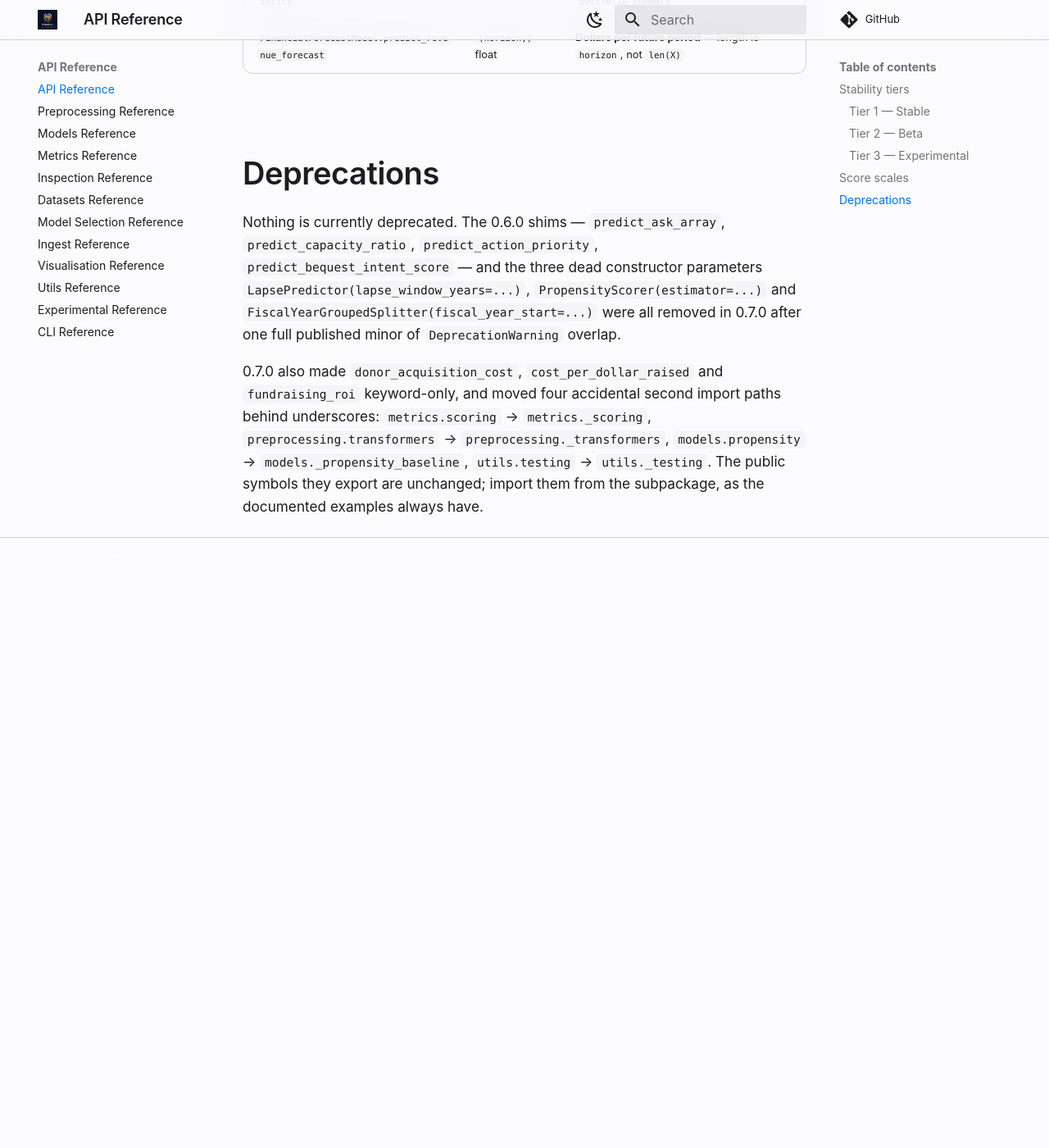
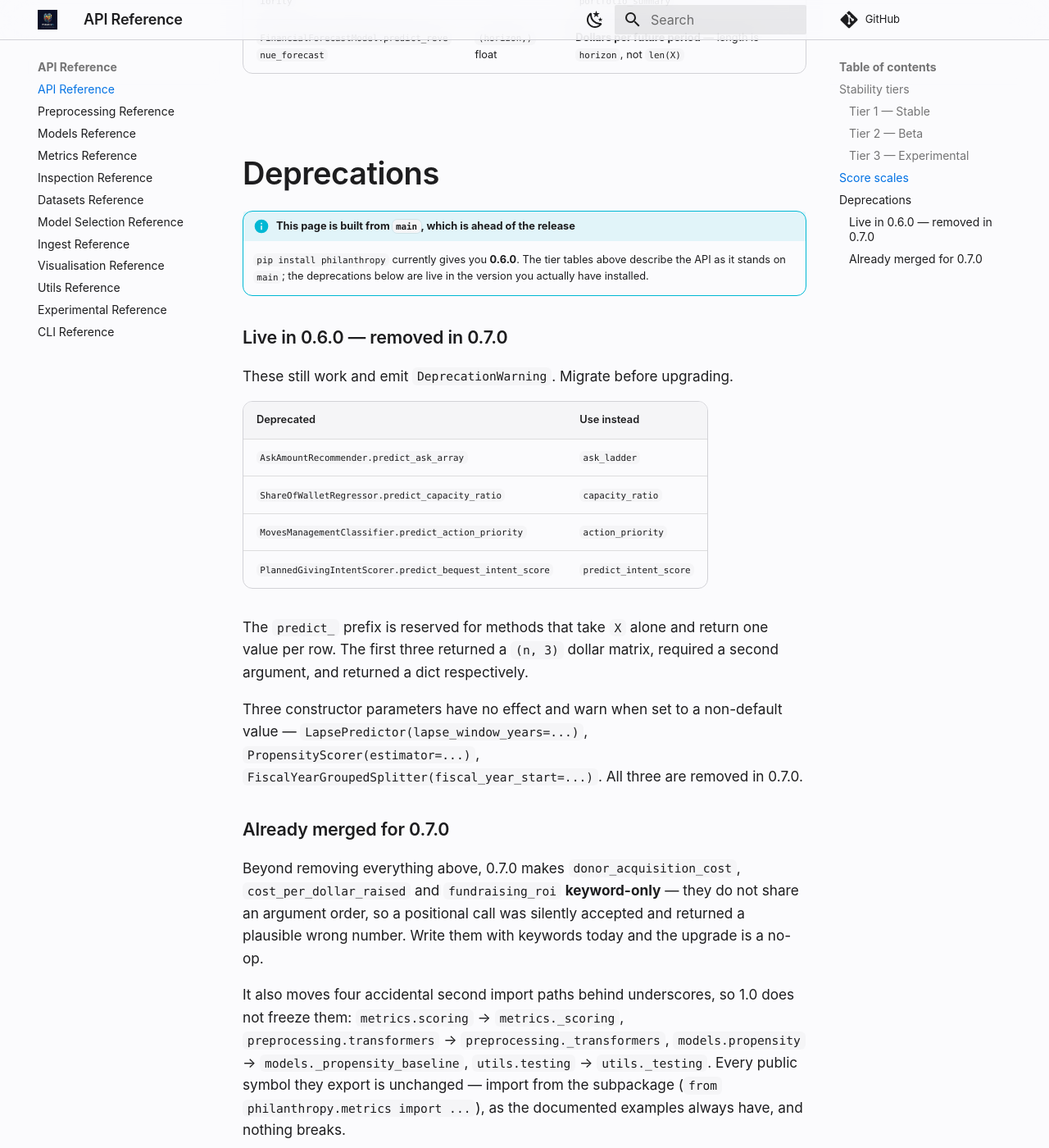
Before and after one commit to PhilanthroPy-Project/PhilanthroPy, an MkDocs documentation site: the page built from docs/reference/index.md, in a window 1280 px wide and 1400 px high, scrolled down 3866 px. Shown: the whole window at 82% size. Built offline with MkDocs 1.6.1 and Material for MkDocs 9.7.7, drawn with Linux system fonts in a browser that asks for light colours; comment, search, counter and statistics services are not loaded; before the commit the page ends 4567 px from its top, so only the background shows below that.

Commit message:
docs: distinguish the released version from what main carries
main is at 1.0.0 but PyPI serves 0.6.0, and the docs site builds from main.
That combination told readers two false things:

- README claimed "v1.0.0, Tier 1 semver-protected" when `pip install` gives
  0.6.0 and freezes nothing.
- The reference index said "Nothing is currently deprecated", while the version
  people actually have still ships four deprecated aliases and three dead
  constructor parameters, all emitting DeprecationWarning.

Now each surface states the released version and separates it from what is
merged and queued:

- README maturity section leads with 0.6.0 and explains why 0.7.0/1.0.0 are
  held back — the deprecation window is deliberate, not an oversight.
- Reference index splits Deprecations into "Live in 0.6.0" (what to migrate
  off) and "Already merged for 0.7.0", with a note that the page is built from
  main.
- Docs landing page carries the same banner where a first-time reader lands.

Also documents that writing the three money metrics with keyword arguments
today makes the 0.7.0 keyword-only change a no-op.

```diff
--- a/docs/reference/index.md
+++ b/docs/reference/index.md
@@ -83,17 +83,44 @@
 
 ## Deprecations
 
-Nothing is currently deprecated. The 0.6.0 shims — `predict_ask_array`,
-`predict_capacity_ratio`, `predict_action_priority`,
-`predict_bequest_intent_score` — and the three dead constructor parameters
-`LapsePredictor(lapse_window_years=...)`, `PropensityScorer(estimator=...)` and
-`FiscalYearGroupedSplitter(fiscal_year_start=...)` were all removed in 0.7.0
-after one full published minor of `DeprecationWarning` overlap.
+!!! info "This page is built from `main`, which is ahead of the release"
+    `pip install philanthropy` currently gives you **0.6.0**. The tier tables
+    above describe the API as it stands on `main`; the deprecations below are
+    live in the version you actually have installed.
 
-0.7.0 also made `donor_acquisition_cost`, `cost_per_dollar_raised` and
-`fundraising_roi` keyword-only, and moved four accidental second import paths
-behind underscores: `metrics.scoring` → `metrics._scoring`,
+### Live in 0.6.0 — removed in 0.7.0
+
+These still work and emit `DeprecationWarning`. Migrate before upgrading.
+
+| Deprecated | Use instead |
+|---|---|
+| `AskAmountRecommender.predict_ask_array` | `ask_ladder` |
+| `ShareOfWalletRegressor.predict_capacity_ratio` | `capacity_ratio` |
+| `MovesManagementClassifier.predict_action_priority` | `action_priority` |
+| `PlannedGivingIntentScorer.predict_bequest_intent_score` | `predict_intent_score` |
+
+The `predict_` prefix is reserved for methods that take `X` alone and return one
+value per row. The first three returned a `(n, 3)` dollar matrix, required a
+second argument, and returned a dict respectively.
+
+Three constructor parameters have no effect and warn when set to a non-default
+value — `LapsePredictor(lapse_window_years=...)`,
+`PropensityScorer(estimator=...)`,
+`FiscalYearGroupedSplitter(fiscal_year_start=...)`. All three are removed in
+0.7.0.
+
+### Already merged for 0.7.0
+
+Beyond removing everything above, 0.7.0 makes `donor_acquisition_cost`,
+`cost_per_dollar_raised` and `fundraising_roi` **keyword-only** — they do not
+share an argument order, so a positional call was silently accepted and returned
+a plausible wrong number. Write them with keywords today and the upgrade is a
+no-op.
+
+It also moves four accidental second import paths behind underscores, so 1.0
+does not freeze them: `metrics.scoring` → `metrics._scoring`,
 `preprocessing.transformers` → `preprocessing._transformers`,
 `models.propensity` → `models._propensity_baseline`, `utils.testing` →
-`utils._testing`. The public symbols they export are unchanged; import them
-from the subpackage, as the documented examples always have.
+`utils._testing`. Every public symbol they export is unchanged — import from the
+subpackage (`from philanthropy.metrics import ...`), as the documented examples
+always have, and nothing breaks.
```
Also changed, not shown: README.md (+5 -1 lines), docs/index.md (+6 -0 lines).
